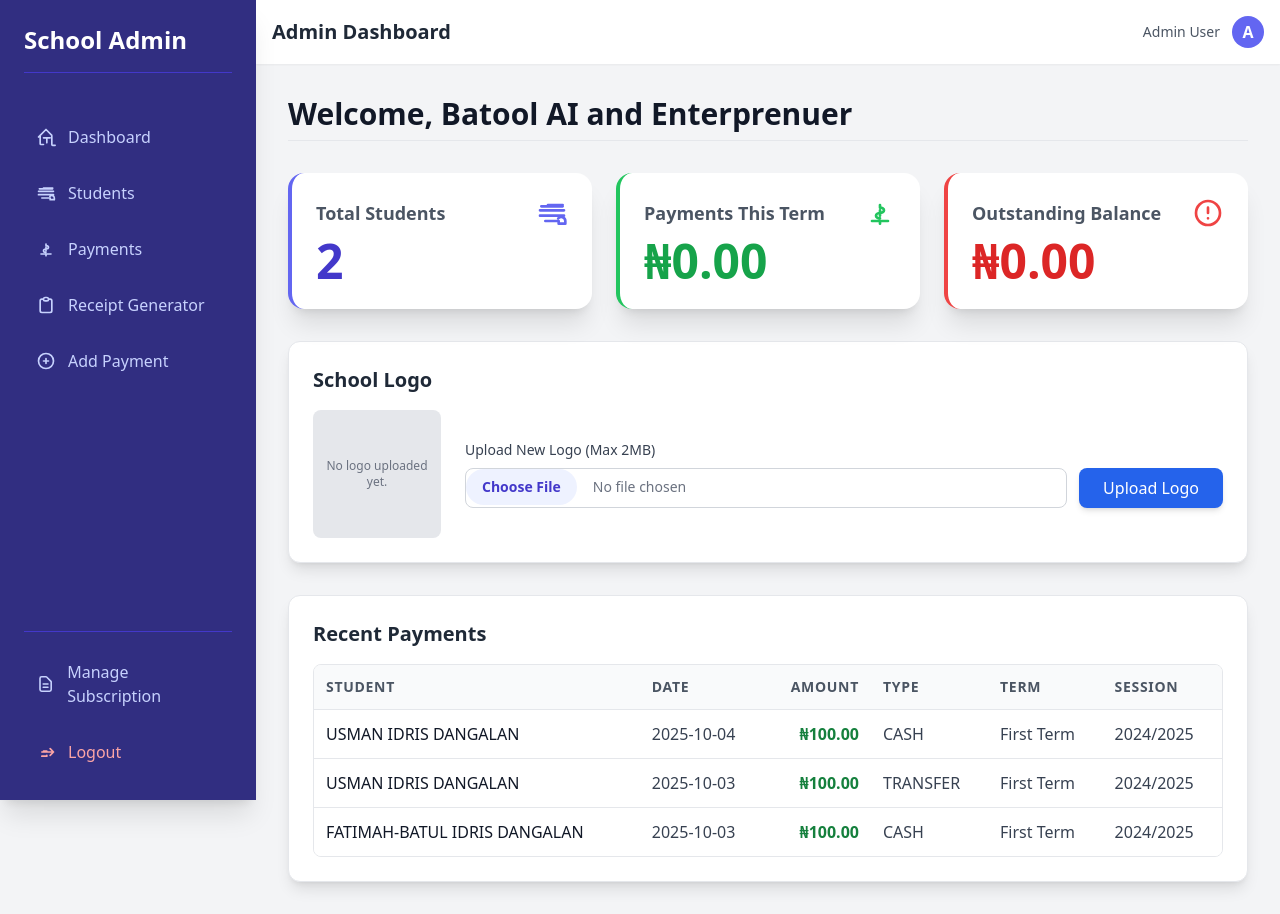
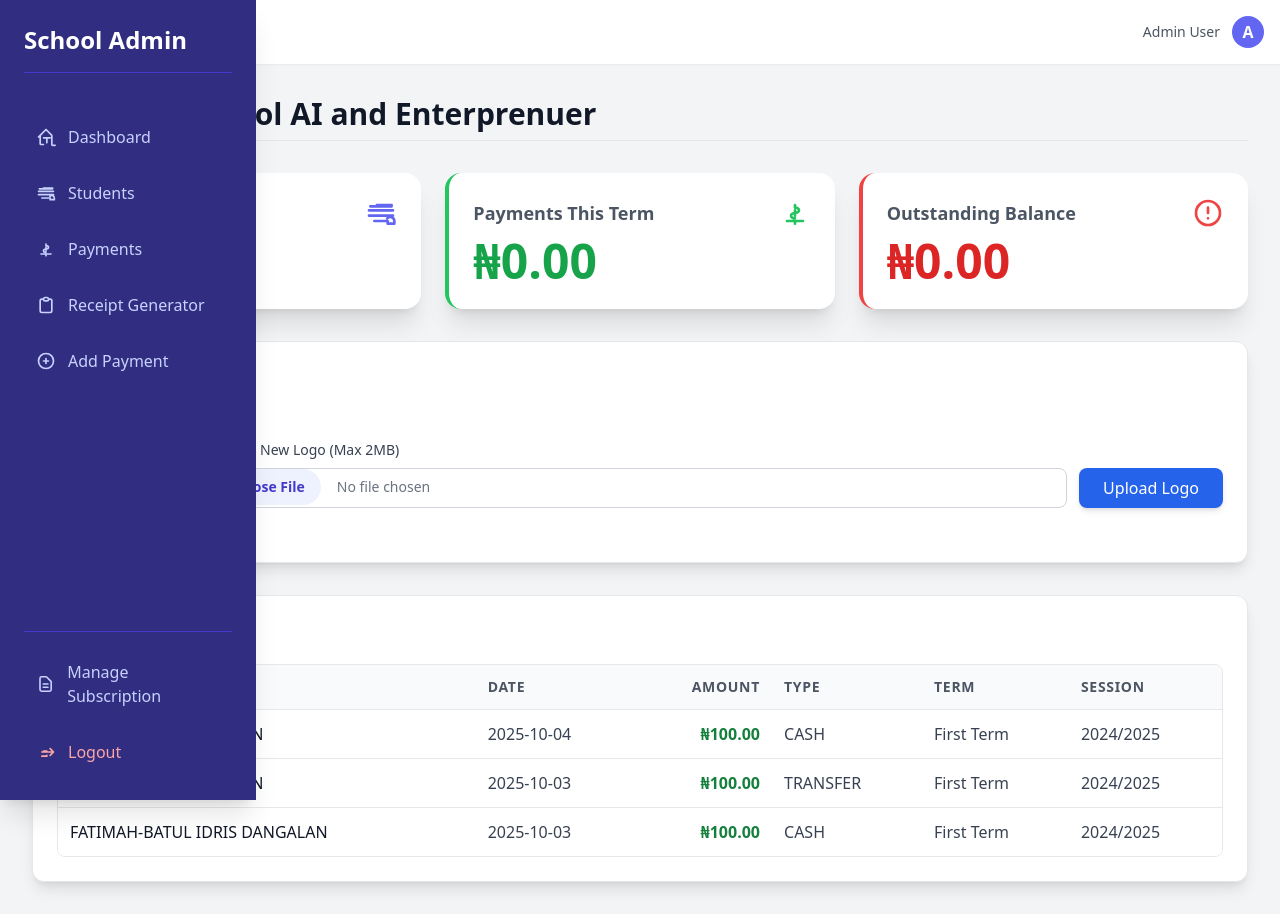
Before and after one commit to winter0019/school_pay, a Flask app: page /dashboard in a window 1280 px wide. Run offline with Flask 3, Linux system fonts and the light colour scheme; a user stored in the database is signed in; some libraries are stand-ins or nearby versions.

Commit message:
Update layout.html

```diff
--- a/templates/layout.html
+++ b/templates/layout.html
@@ -4,43 +4,17 @@
     <meta charset="UTF-8">
     <meta name="viewport" content="width=device-width, initial-scale=1.0">
     <title>{% block title %}SchoolPay Admin{% endblock %}</title>
-    <!-- Load Tailwind CSS -->
     <script src="https://cdn.tailwindcss.com"></script>
-    <style>
-        /* Define transitions for smooth opening/closing */
-        #sidebar {
-            transition: transform 0.3s ease-in-out;
-            /* Hide by default on mobile (only show when 'translate-x-0' is active) */
-            transform: translateX(-100%);
-        }
-
-        /* Styles for the main content wrapper (handles the desktop shift) */
-        @media (min-width: 1024px) {
-            #sidebar {
-                /* On large screens (lg), sidebar is always visible and positioned correctly */
-                transform: translateX(0);
-            }
-            #main-content {
-                /* On large screens, shift main content to the right */
-                margin-left: 16rem; /* Equivalent to w-64 */
-            }
-        }
-    </style>
-</head>
+    </head>
 <body class="bg-gray-100 font-sans antialiased">
 
-    <!--
-    The Main Navigation/Sidebar (Hidden by default on mobile)
-    It will be fixed and full height
-    -->
-    <div id="sidebar" class="fixed inset-y-0 left-0 z-40 w-64 bg-indigo-900 shadow-xl lg:block lg:translate-x-0">
+    <div id="sidebar" class="fixed inset-y-0 left-0 z-40 w-64 bg-indigo-900 shadow-xl
+        transition-transform duration-300 -translate-x-full lg:translate-x-0">
         <div class="p-6 text-white h-full flex flex-col">
-            <!-- Logo/Title Section -->
             <div class="text-2xl font-extrabold mb-10 border-b border-indigo-700 pb-4">
                 School Admin
             </div>
 
-            <!-- Navigation Links -->
             <nav class="space-y-2 flex-grow">
                 <a href="{{ url_for('dashboard') }}" class="flex items-center p-3 rounded-lg text-indigo-200 hover:bg-indigo-700 hover:text-white transition duration-200">
                     <svg class="w-5 h-5 mr-3" fill="none" stroke="currentColor" viewBox="0 0 24 24" xmlns="http://www.w3.org/2000/svg"><path stroke-linecap="round" stroke-linejoin="round" stroke-width="2" d="M3 12l2-2m0 0l7-7 7 7M5 10v10a1 1 0 001 1h3m10-10v10a1 1 0 001 1h3m-10-9v6m-4-6h8"></path></svg>
@@ -54,7 +28,7 @@
                     <svg class="w-5 h-5 mr-3" fill="none" stroke="currentColor" viewBox="0 0 24 24" xmlns="http://www.w3.org/2000/svg"><path stroke-linecap="round" stroke-linejoin="round" stroke-width="2" d="M12 8c1.657 0 3 .895 3 2s-1.343 2-3 2-3 .895-3 2 1.343 2 3 2m0-8V6m0 4v4m0 4v2m-6-2h12"></path></svg>
                     Payments
                 </a>
-                 <a href="{{ url_for('receipt_generator_index') }}" class="flex items-center p-3 rounded-lg text-indigo-200 hover:bg-indigo-700 hover:text-white transition duration-200">
+                   <a href="{{ url_for('receipt_generator_index') }}" class="flex items-center p-3 rounded-lg text-indigo-200 hover:bg-indigo-700 hover:text-white transition duration-200">
                     <svg class="w-5 h-5 mr-3" fill="none" stroke="currentColor" viewBox="0 0 24 24" xmlns="http://www.w3.org/2000/svg"><path stroke-linecap="round" stroke-linejoin="round" stroke-width="2" d="M9 5H7a2 2 0 00-2 2v12a2 2 0 002 2h10a2 2 0 002-2V7a2 2 0 00-2-2h-2M9 5a2 2 0 002 2h2a2 2 0 002-2M9 5a2 2 0 012-2h2a2 2 0 012 2"></path></svg>
                     Receipt Generator
                 </a>
@@ -64,9 +38,8 @@
                 </a>
             </nav>
 
-            <!-- Footer/Settings - Assuming a Logout Link -->
             <div class="mt-auto pt-4 border-t border-indigo-700">
-                 <a href="{{ url_for('pay_with_paystack_subscription') }}" class="flex items-center p-3 rounded-lg text-indigo-200 hover:bg-indigo-700 hover:text-white transition duration-200">
+                   <a href="{{ url_for('pay_with_paystack_subscription') }}" class="flex items-center p-3 rounded-lg text-indigo-200 hover:bg-indigo-700 hover:text-white transition duration-200">
                     <svg class="w-5 h-5 mr-3" fill="none" stroke="currentColor" viewBox="0 0 24 24" xmlns="http://www.w3.org/2000/svg"><path stroke-linecap="round" stroke-linejoin="round" stroke-width="2" d="M9 12h6m-6 4h6m2 5H7a2 2 0 01-2-2V5a2 2 0 012-2h5.586a1 1 0 01.707.293l5.414 5.414a1 1 0 01.293.707V19a2 2 0 01-2 2z"></path></svg>
                     Manage Subscription
                 </a>
@@ -78,22 +51,12 @@
         </div>
     </div>
 
-    <!--
-    Overlay for Mobile when Sidebar is open
-    (Used to close the sidebar by tapping outside)
-    -->
     <div id="sidebar-backdrop" class="fixed inset-0 bg-black opacity-50 z-30 hidden lg:hidden" onclick="toggleSidebar()"></div>
 
-    <!--
-    The Main Content Wrapper
-    It shifts on desktop and holds the header/page content
-    -->
-    <div id="main-content" class="min-h-screen">
+    <div id="main-content" class="min-h-screen **lg:ml-64**">
 
-        <!-- Header/Top Bar -->
         <header class="bg-white shadow-sm p-4 sticky top-0 z-10">
             <div class="flex items-center justify-between">
-                <!-- Hamburger Button (Visible only on mobile/tablet) -->
                 <button id="sidebar-toggle" class="lg:hidden p-2 text-indigo-700 hover:text-indigo-900 focus:outline-none" onclick="toggleSidebar()">
                     <svg class="w-6 h-6" fill="none" stroke="currentColor" viewBox="0 0 24 24" xmlns="http://www.w3.org/2000/svg"><path stroke-linecap="round" stroke-linejoin="round" stroke-width="2" d="M4 6h16M4 12h16M4 18h16"></path></svg>
                 </button>
@@ -102,7 +65,6 @@
                     {% block header_title %}Dashboard{% endblock %}
                 </h1>
 
-                <!-- User Profile/Avatar (Mock) -->
                 <div class="flex items-center space-x-3">
                     <span class="text-sm text-gray-600 hidden sm:inline">Admin User</span>
                     <div class="h-8 w-8 bg-indigo-500 rounded-full flex items-center justify-center text-white font-bold">A</div>
@@ -110,11 +72,7 @@
             </div>
         </header>
 
-        <!-- Page Content Area -->
         <main class="p-4 sm:p-6 lg:p-8">
-            <!--
-            This is the main block where child templates will inject their content.
-            -->
             {% block content %}
             {% endblock %}
         </main>
@@ -123,6 +81,7 @@
     <script>
         const sidebar = document.getElementById('sidebar');
         const backdrop = document.getElementById('sidebar-backdrop');
+        const translateClass = 'translate-x-0';
 
         // Function to toggle the sidebar on small screens
         function toggleSidebar() {
@@ -132,24 +91,27 @@
             }
 
             // Toggle the 'translate-x-0' class to show/hide the sidebar
-            sidebar.classList.toggle('translate-x-0');
+            // This class overrides the default '-translate-x-full' from the HTML
+            sidebar.classList.toggle(translateClass);
 
             // Toggle the visibility of the dark overlay backdrop
             backdrop.classList.toggle('hidden');
         }
 
-        // Close the sidebar if the screen resizes to desktop size
+        // Close the sidebar if the screen resizes from mobile to desktop
         window.addEventListener('resize', () => {
             if (window.innerWidth >= 1024) {
-                sidebar.classList.remove('translate-x-0');
+                // Remove the mobile-open class to ensure it doesn't conflict
+                sidebar.classList.remove(translateClass);
                 backdrop.classList.add('hidden');
             }
         });
 
-        // Ensure sidebar is closed on initial load for mobile devices
+        // The onload is no longer strictly necessary because -translate-x-full
+        // is the default, but we'll keep the resize logic clean.
         window.onload = () => {
             if (window.innerWidth < 1024) {
-                sidebar.classList.remove('translate-x-0'); // ensure it starts hidden
+                sidebar.classList.remove(translateClass); // Ensure it starts hidden on mobile
                 backdrop.classList.add('hidden');
             }
         };
```
